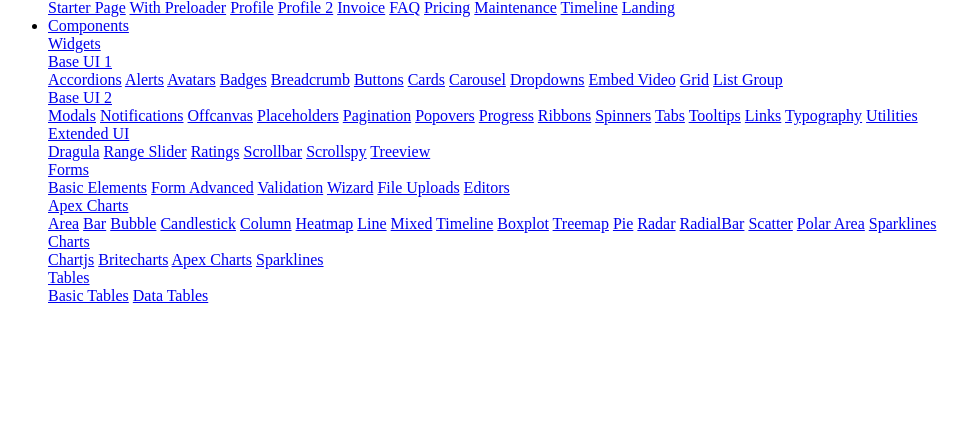
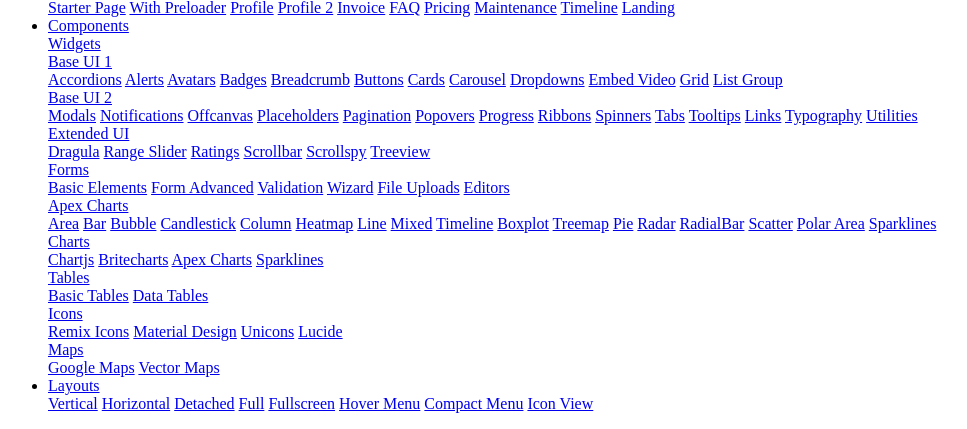
Before and after one commit to romeohu95/sales-system, a PHP site: page /partials/horizontal-nav.php in a window 1280 px wide. Shown: the part 387-816 px from the top of the page, without its empty margins (0-967 px from the left). Before the commit the page ends 690 px from the top, so only its background shows below. Run offline with PHP 8.4, Linux system fonts and the light colour scheme.

Commit message:
Update horizontal-nav.php
v2

```diff
--- a/_ventas/partials/horizontal-nav.php
+++ b/_ventas/partials/horizontal-nav.php
@@ -246,4 +246,45 @@
                                 </div>
                             </div>
                             <div class="dropdown">
-                                <a class="dropdown-item
+                                <a class="dropdown-item dropdown-toggle arrow-none" href="#" id="topnav-icons" role="button" data-bs-toggle="dropdown" aria-haspopup="true" aria-expanded="false">
+                                    Icons <div class="arrow-down"></div>
+                                </a>
+                                <div class="dropdown-menu" aria-labelledby="topnav-icons">
+                                    <a href="icons-remixicons.html" class="dropdown-item">Remix Icons</a>
+                                    <a href="icons-mdi.html" class="dropdown-item">Material Design</a>
+                                    <a href="icons-unicons.html" class="dropdown-item">Unicons</a>
+                                    <a href="icons-lucide.html" class="dropdown-item">Lucide</a>
+                                </div>
+                            </div>
+                            <div class="dropdown">
+                                <a class="dropdown-item dropdown-toggle arrow-none" href="#" id="topnav-maps" role="button" data-bs-toggle="dropdown" aria-expanded="false">
+                                    Maps <div class="arrow-down"></div>
+                                </a>
+                                <div class="dropdown-menu" aria-labelledby="topnav-maps">
+                                    <a href="maps-google.html" class="dropdown-item">Google Maps</a>
+                                    <a href="maps-vector.html" class="dropdown-item">Vector Maps</a>
+                                </div>
+                            </div>
+                        </div>
+                    </li>
+                    <li class="nav-item dropdown">
+                        <a class="nav-link dropdown-toggle arrow-none" href="#" id="topnav-layouts" role="button" data-bs-toggle="dropdown" aria-haspopup="true" aria-expanded="false">
+                            <i class="uil-window"></i>Layouts <div class="arrow-down"></div>
+                        </a>
+                        <div class="dropdown-menu" aria-labelledby="topnav-layouts">
+                            <a href="index.html" class="dropdown-item" target="_blank">Vertical</a>
+                            <a href="layouts-horizontal.html" class="dropdown-item" target="_blank">Horizontal</a>
+                            <a href="layouts-detached.html" class="dropdown-item" target="_blank">Detached</a>
+                            <a href="layouts-full.html" class="dropdown-item" target="_blank">Full</a>
+                            <a href="layouts-fullscreen.html" class="dropdown-item" target="_blank">Fullscreen</a>
+                            <a href="layouts-hover.html" class="dropdown-item" target="_blank">Hover Menu</a>
+                            <a href="layouts-compact.html" class="dropdown-item" target="_blank">Compact Menu</a>
+                            <a href="layouts-icon-view.html" class="dropdown-item" target="_blank">Icon View</a>
+                        </div>
+                    </li>
+                </ul>
+            </div>
+        </nav>
+    </div>
+</div>
+<!-- ========== Horizontal Menu End ========== -->
```
